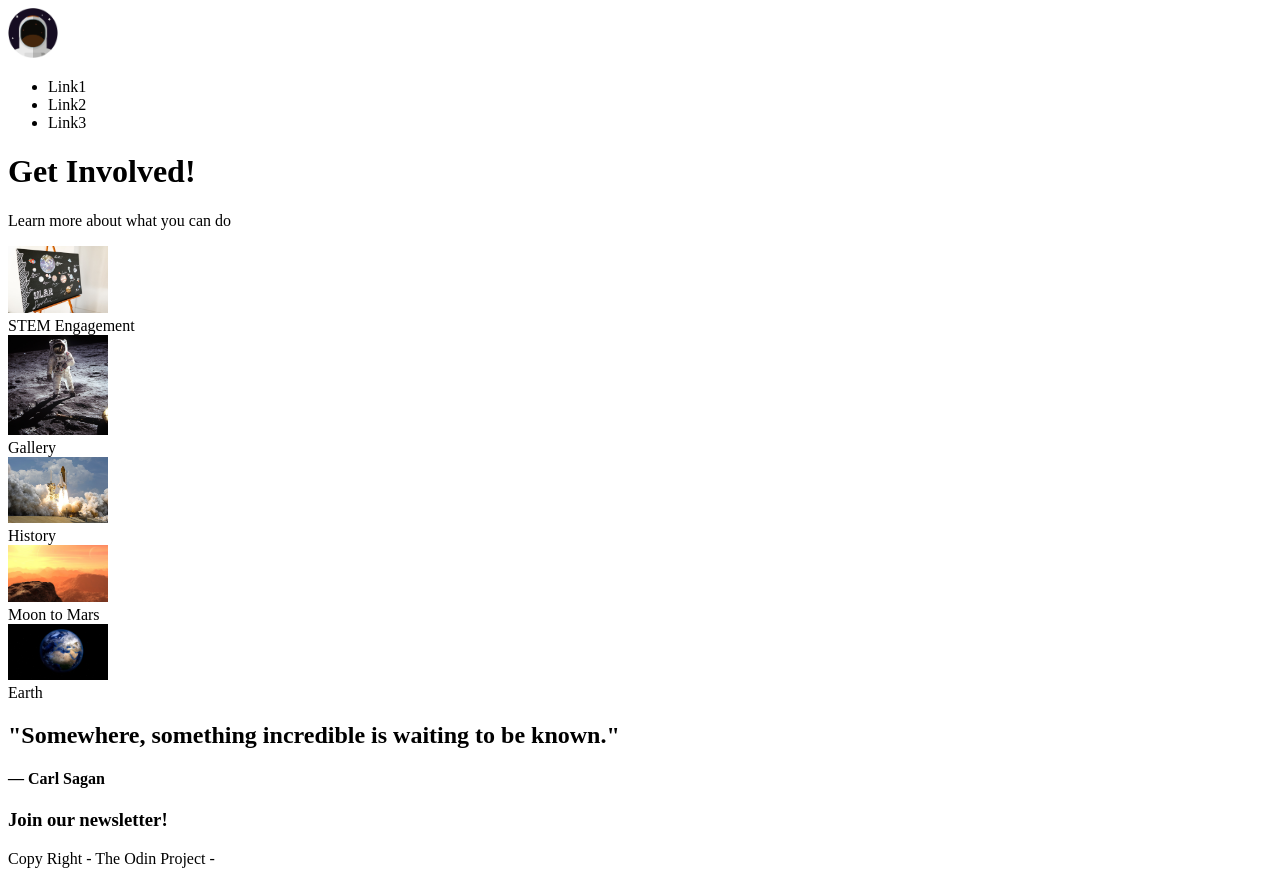
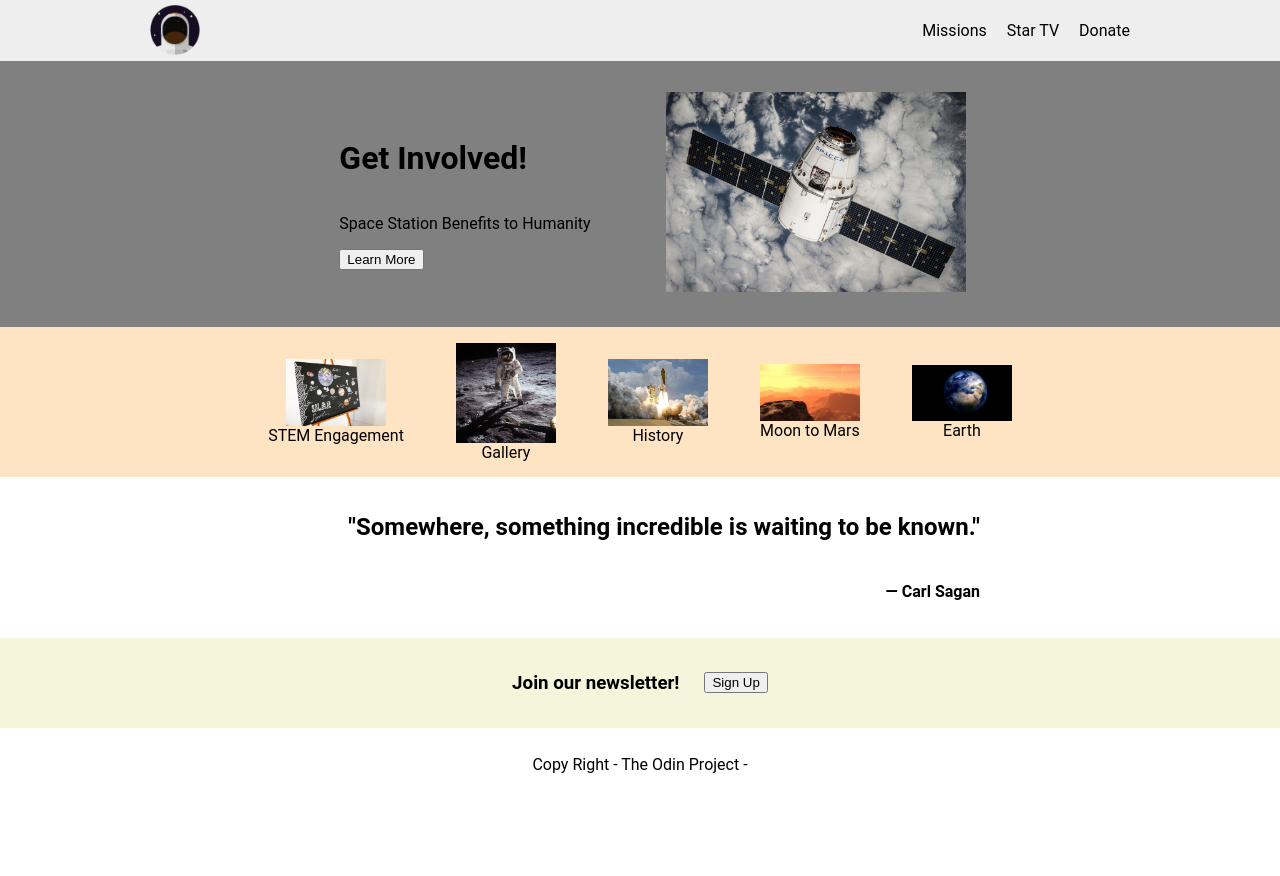
Before and after one commit to locustSpawning/Nasa_landing_page, a plain HTML site: page index.html in a window 1280 px wide. After the commit the page ends 800 px from the top, so only its background shows below. Drawn offline with Linux system fonts and the light colour scheme.

Commit message:
Wrote css to html file

```diff
--- a/index.html
+++ b/index.html
@@ -4,35 +4,53 @@
     <meta charset="UTF-8">
     <meta http-equiv="X-UA-Compatible" content="IE=edge">
     <meta name="viewport" content="width=device-width, initial-scale=1.0">
-    <title>Document</title>
+    <title>Nasa</title>
+    <link rel="stylesheet" href="./style.css">
 </head>
 <body>
 
     <div class="header">
         <img src="images/space_icon.png" width="50" height="50">
-        <ul class="header-links">
-            <li>Link1</li>
-            <li>Link2</li>
-            <li>Link3</li>
+        <ul>
+            <li>Missions</li>
+            <li>Star TV</li>
+            <li>Donate</li>
         </ul>
     </div>
 
     <div class="section1">
+        <div class="text-button">
             <h1>Get Involved!</h1>
-        <p>Learn more about what you can do</p>
+            <p>Space Station Benefits to Humanity</p>
+            <button>Learn More</button>
+        </div>
+        <div class="image-section1">
+            <img src="images/satellite.jpg" width="300" height="auto">
+        </div>
+
     </div>
 
     <div class="section2">
+        <div class="info">
             <img src="images/stem.jpg" width="100" height="auto">
             <div class="text">STEM Engagement</div>
+        </div>
+        <div class="info">
             <img src="images/gallery.jpg" width="100" height="auto">
             <div class="text">Gallery</div>
+        </div>
+        <div class="info">
             <img src="images/rocket.jpg" width="100" height="auto">
             <div class="text">History</div>
+        </div>
+        <div class="info">
             <img src="images/mars.jpg" width="100" height="auto">
             <div class="text">Moon to Mars</div>
+        </div>
+        <div class="info">
             <img src="images/earth.jpg" width="100" height="auto">
             <div class="text">Earth</div>
+        </div>
     </div>
 
     <div class="section3">
@@ -42,6 +60,7 @@
 
     <div class="section4">
         <h3>Join our newsletter!</h3>
+        <button>Sign Up</button>
     </div>
 
     <div class="footer">
--- a/style.css
+++ b/style.css
@@ -0,0 +1,82 @@
+
+
+body {
+    display: flex;
+    flex-direction: column;
+    min-height: 100vh;
+    margin: 0;
+    overflow: hidden;
+    font-family: Roboto, sans-serif;
+}
+
+.header {
+    display: flex;
+    justify-content: space-between;
+    background: #eee;
+    padding: 5px 150px 5px;
+}
+
+
+ul {
+    display: flex;
+    list-style: none;
+    gap: 20px;
+}
+
+.section1 {
+    display: flex;
+    justify-content: center;
+    align-items: center;
+    gap: 50px;
+    background-color: grey;
+    flex:2;
+}
+
+.text-button {
+    display: flex;
+    flex-direction: column;
+    align-items: flex-start;
+    margin: 25px;
+}
+
+.section2 {
+    display: flex;
+    justify-content: center;
+    gap: 52px;
+    background-color: bisque;
+    flex:1;
+    align-items: center;
+}
+
+.info {
+    display: flex;
+    flex-direction: column;
+    align-items: center;
+    max-width: 200px;
+}
+
+.section3 {
+    display: flex;
+    flex-direction: column;
+    align-items: flex-end;
+    margin-right: 300px;
+    flex:1;
+    justify-content: center;
+}
+
+.section4 {
+    display: flex;
+    justify-content: center;
+    align-items: center;
+    gap: 25px;
+    background-color: beige;
+    flex:1;
+}
+
+.footer {
+    display: flex;
+    align-items: center;
+    justify-content: center;
+    height: 72px;
+    margin-top:auto;
+}
```
Also changed, not shown: images/satellite.jpg (added). Lines whose indentation alone changed are shown as unchanged.
